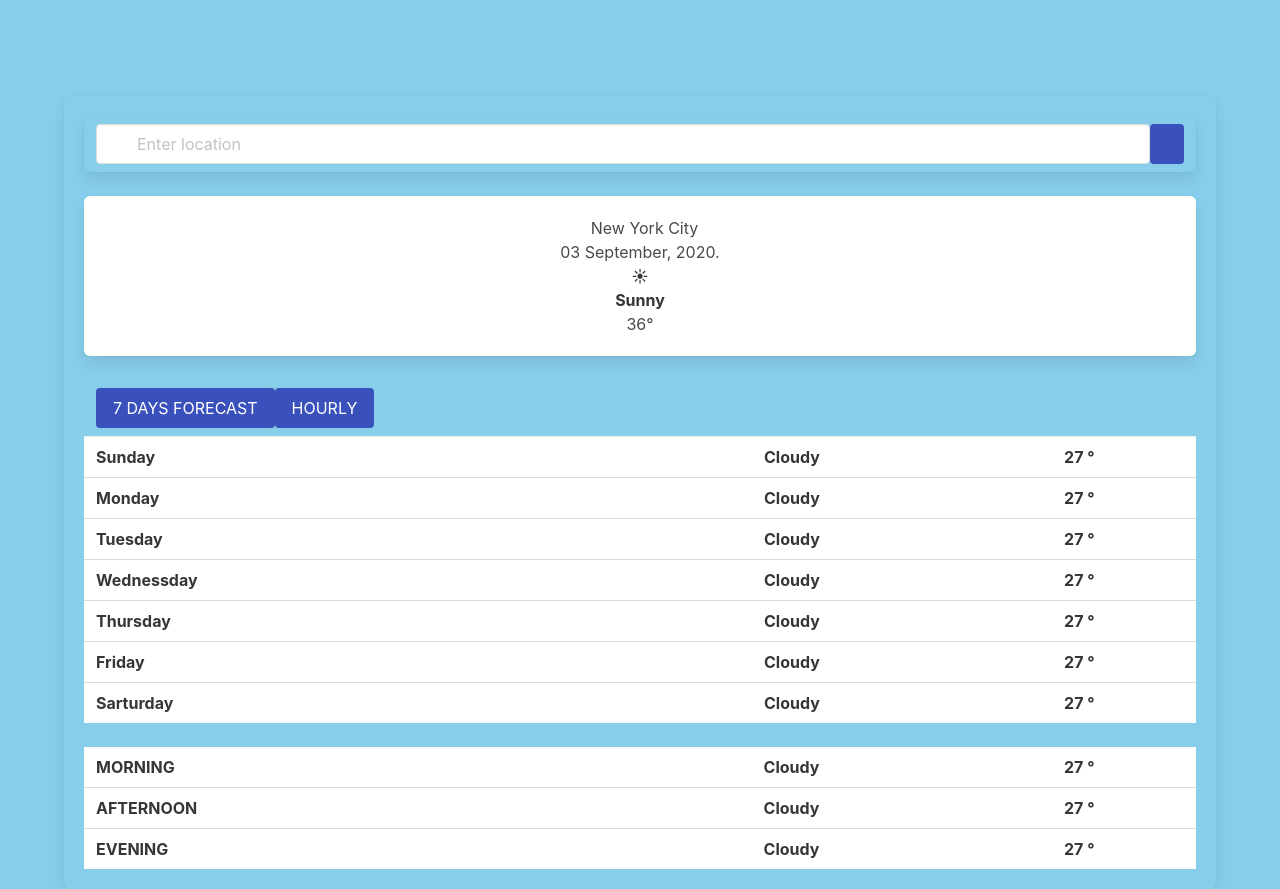
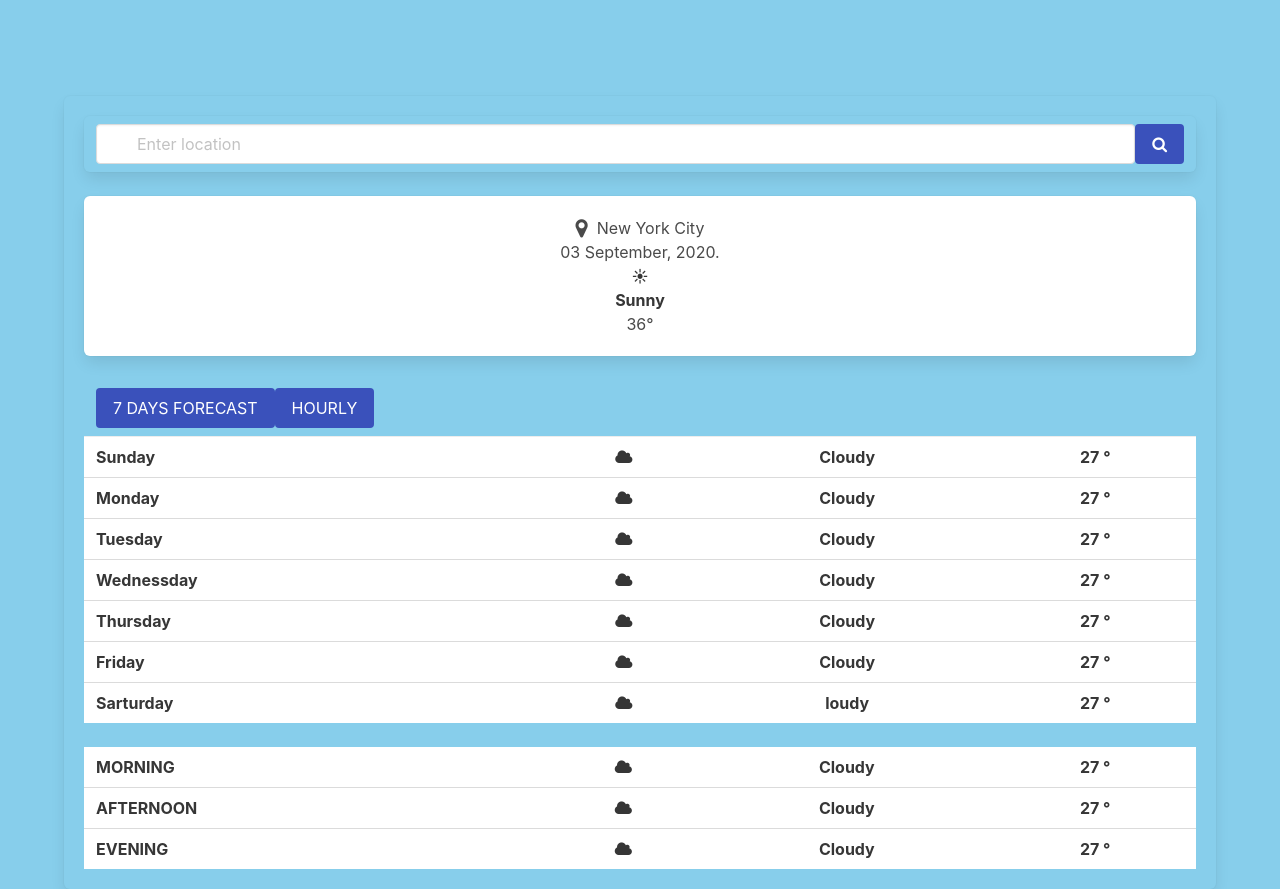
Before and after one commit to anyanime/weather-app, a plain HTML site: page index.html in a window 1280 px wide. Drawn offline with nearby package versions, Linux system fonts and the light colour scheme.

Commit message:
add font awesome

```diff
--- a/index.html
+++ b/index.html
@@ -6,6 +6,8 @@
     <title>Weather App</title>
     <!-- load bulma stylesheet -->
     <link rel="stylesheet" href="https://cdn.jsdelivr.net/npm/bulma@0.9.0/css/bulma.min.css">
+    <!-- load font awesome -->
+    <link rel="stylesheet" href="https://cdnjs.cloudflare.com/ajax/libs/font-awesome/4.7.0/css/font-awesome.min.css">
     <!-- load my stylesheet -->
     <link rel="stylesheet" href="styles/main.css">
 </head>
@@ -22,7 +24,7 @@
             <div class="box">
                 <div>
                     <p>
-                    <h1><i class="fa fa-map-marker"></i>&nbsp New York City</h1>
+                    <h1><i class="fa fa-map-marker fa-lg"></i>&nbsp New York City</h1>
                     </p>
                     <p>
                     <h3>03 September, 2020.</h3>
@@ -48,7 +50,10 @@
                         <tr>
                             <th class="th">Sunday</th>
                             <td>
-                                <h3><strong> <i fa fa-cloud aria-hidden="true"></i> Cloudy</strong></h3>
+                                <i class="fa fa-cloud" aria-hidden="true"></i>
+                            </td>
+                            <td>
+                                <h3><strong></i> Cloudy</strong></h3>
                             </td>
                             <td>
                                 <h1><strong>27 <span>&#176;</span></strong></h1>
@@ -57,7 +62,10 @@
                         <tr>
                             <th class="th">Monday</th>
                             <td>
-                                <h3><strong> <i fa fa-cloud aria-hidden="true"></i> Cloudy</strong></h3>
+                                <i class="fa fa-cloud"></i>
+                            </td>
+                            <td>
+                                <h3><strong></i> Cloudy</strong></h3>
                             </td>
                             <td>
                                 <h1><strong>27 <span>&#176;</span></strong></h1>
@@ -67,7 +75,10 @@
                             <tr>
                                 <th class="th">Tuesday</th>
                                 <td>
-                                    <h3><strong> <i fa fa-cloud aria-hidden="true"></i> Cloudy</strong></h3>
+                                    <i class="fa fa-cloud" aria-hidden="true"></i>
+                                </td>
+                                <td>
+                                    <h3><strong> Cloudy</strong></h3>
                                 </td>
                                 <td>
                                     <h1><strong>27 <span>&#176;</span></strong></h1>
@@ -76,7 +87,10 @@
                             <tr>
                                 <th class="th">Wednessday</th>
                                 <td>
-                                    <h3><strong> <i fa fa-cloud aria-hidden="true"></i> Cloudy</strong></h3>
+                                    <i class="fa fa-cloud" aria-hidden="true"></i>
+                                </td>
+                                <td>
+                                    <h3><strong> Cloudy</strong></h3>
                                 </td>
                                 <td>
                                     <h1><strong>27 <span>&#176;</span></strong></h1>
@@ -85,7 +99,10 @@
                             <tr>
                                 <th class="th">Thursday</th>
                                 <td>
-                                    <h3><strong> <i fa fa-cloud aria-hidden="true"></i> Cloudy</strong></h3>
+                                    <i class="fa fa-cloud" aria-hidden="true"></i>
+                                </td>
+                                <td>
+                                    <h3><strong>Cloudy</strong></h3>
                                 </td>
                                 <td>
                                     <h1><strong>27 <span>&#176;</span></strong></h1>
@@ -94,7 +111,10 @@
                             <tr>
                                 <th class="th">Friday</th>
                                 <td>
-                                    <h3><strong> <i fa fa-cloud aria-hidden="true"></i> Cloudy</strong></h3>
+                                    <i class="fa fa-cloud" aria-hidden="true"></i>
+                                </td>
+                                <td>
+                                    <h3><strong>Cloudy</strong></h3>
                                 </td>
                                 <td>
                                     <h1><strong>27 <span>&#176;</span></strong></h1>
@@ -103,7 +123,10 @@
                             <tr>
                                 <th class="th">Sarturday</th>
                                 <td>
-                                    <h3><strong> <i fa fa-cloud aria-hidden="true"></i> Cloudy</strong></h3>
+                                    <i class="fa fa-cloud" aria-hidden="true"></i>
+                                </td>
+                                <td>
+                                    <h3><strong>loudy</strong></h3>
                                 </td>
                                 <td>
                                     <h1><strong>27 <span>&#176;</span></strong></h1>
@@ -116,7 +139,10 @@
                         <tr>
                             <th>MORNING</th>
                             <td>
-                                <h3><strong> <i fa fa-cloud aria-hidden="true"></i> Cloudy</strong></h3>
+                                <i class="fa fa-cloud" aria-hidden="true"></i>
+                            </td>
+                            <td>
+                                <h3><strong>Cloudy</strong></h3>
                             </td>
                             <td>
                                 <h1><strong>27 <span>&#176;</span></strong></h1>
@@ -125,7 +151,10 @@
                         <tr>
                             <th>AFTERNOON</th>
                             <td>
-                                <h3><strong> <i fa fa-cloud aria-hidden="true"></i> Cloudy</strong></h3>
+                                <i class="fa fa-cloud" aria-hidden="true"></i>
+                            </td>
+                            <td>
+                                <h3><strong>Cloudy</strong></h3>
                             </td>
                             <td>
                                 <h1><strong>27 <span>&#176;</span></strong></h1>
@@ -134,7 +163,10 @@
                         <tr>
                             <th>EVENING</th>
                             <td>
-                                <h3><strong> <i fa fa-cloud aria-hidden="true"></i> Cloudy</strong></h3>
+                                <i class="fa fa-cloud" aria-hidden="true"></i>
+                            </td>
+                            <td>
+                                <h3><strong>Cloudy</strong></h3>
                             </td>
                             <td>
                                 <h1><strong>27 <span>&#176;</span></strong></h1>
```
